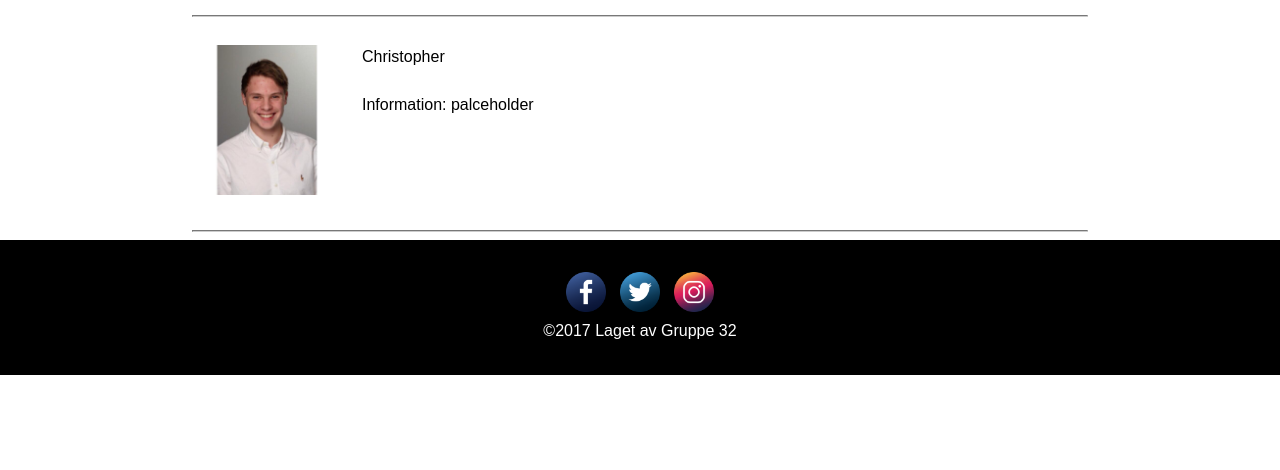
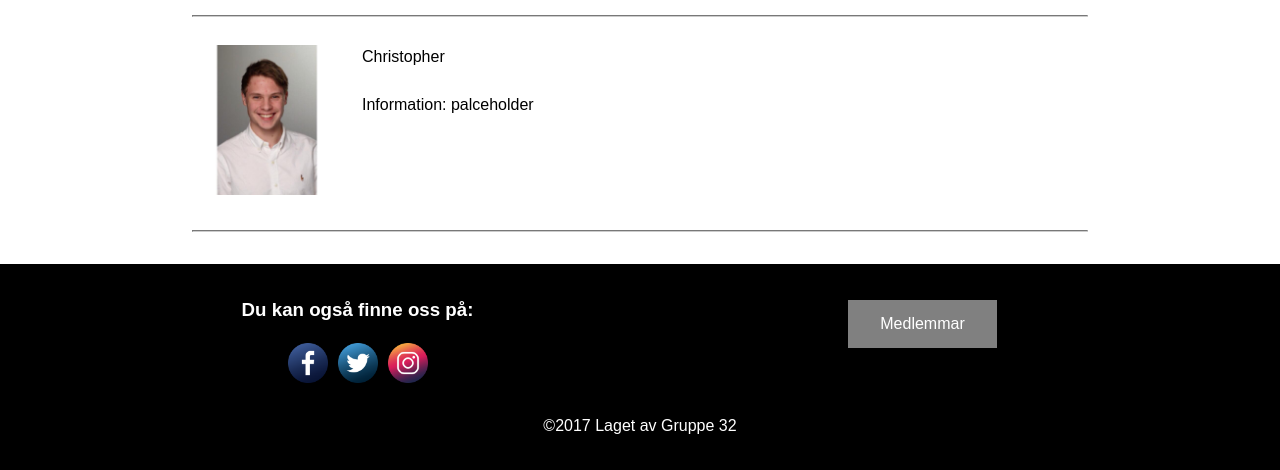
Before and after one commit to saccky/webprojekt-2, a PHP site: page /user.php in a window 1280 px wide. Shown: the part 1640-2110 px from the top of the page. Before the commit the page ends 2015 px from the top, so only its background shows below. Run offline with PHP 8.4, Linux system fonts and the light colour scheme; data comes from the database, SQL or seed files in the repository; data that the repository does not hold is empty.

Commit message:
Ändrat Footern
Gjort ändringar i fostern

```diff
--- a/footer.php
+++ b/footer.php
@@ -1,10 +1,24 @@
 
 
                 <footer class="main-footer">
-                    <img class="logoer" id="facelogo" src="./logoer/face.png">
-                    <img class="logoer" id="twitterlogo" src="./logoer/twitt.png">
-                    <img class="logoer" id="instalogo" src="./logoer/insta.png">
-                    <div id="footertext">&copy;2017 Laget av Gruppe 32</div>
+                    <div class="footer">
+                        <div class="socialamedier">
+                            <h3>Du kan ogs&aring; finne oss p&aring;:</h3>
+                            <div class="ikoner">
+                            <a href="http://facebook.com/"><img class="logoer" id="facelogo" src="./logoer/face.png"></a>
+                            <a href="http://twitter.com/"><img class="logoer" id="twitterlogo" src="./logoer/twitt.png"></a>
+                            <a href="http://instagram.com/"> <img class="logoer" id="instalogo" src="./logoer/insta.png"></a>
+                                </div>
+                        </div>
+                        <div class="medlemsknapp">
+
+                            <button class="btn" type="submit"><a href="user.php">Medlemmar</a></button>
+                        </div>
+
+                    </div>
+                       <br>
+                    <div id="footertext">&copy;2017 Laget av Gruppe 32
+                    </div>
                 </footer>
 
         <!---/div> <!--- #wrapper lukker --->
--- a/main.css
+++ b/main.css
@@ -199,16 +199,69 @@ nav > ul > a:hover {
 .main-footer {
     text-align: center;
     padding: 2em 0;
-    background-color: black;
+       background-color: black;
+    margin-top: 0;
+height: auto;
 }
+
+.footer{
+    display: flex;
+    justify-content: space-around;
+    margin-top:0;
+}
+.medlemsknapp{
+    height:auto;
+    width: 200px;
+    margin-right: 100px;
+}
+
+.medlemsknapp button{
+    margin-top: 0;
+    background-color: grey;
+    border: none;
+    padding: 15px 32px;
+    text-align: center;
+    text-decoration: none;
+    display: inline-block;
+    font-size: 16px;
+    margin: 4px 2px;
+    cursor: pointer;
+}
+
+
+.medlemsknapp button a{
+    text-decoration: none;
+    color: white;
+}
+
+.socialamedier{
+height:auto;
+width: 300px;
+margin-left: 50px;
+}
+
+.ikoner{
+display: inline-flex;
+}
+
+.socialamedier h3{
+    margin-top: 0;
+
+    color: white;
+}
+
+
+
+
 #footertext{
     color: white;
+    text-align: center;
 }
 
 /** Gör att footern stannar i botten **/
 .wrap{
 
-    min-height: calc(100vh - 135px);
+    min-height: calc(100vh - 263.99px);
 }
 
 /********************************
--- a/user.php
+++ b/user.php
@@ -104,7 +104,7 @@
         } ?>
     </div>
 </div>
-
+<br>
 <?php
     require 'footer.php';
 ?>
```
